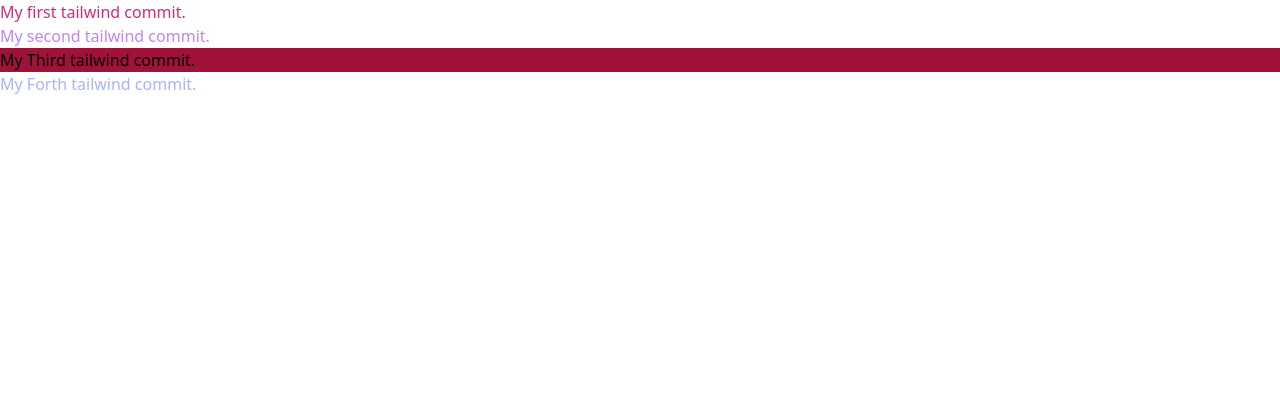
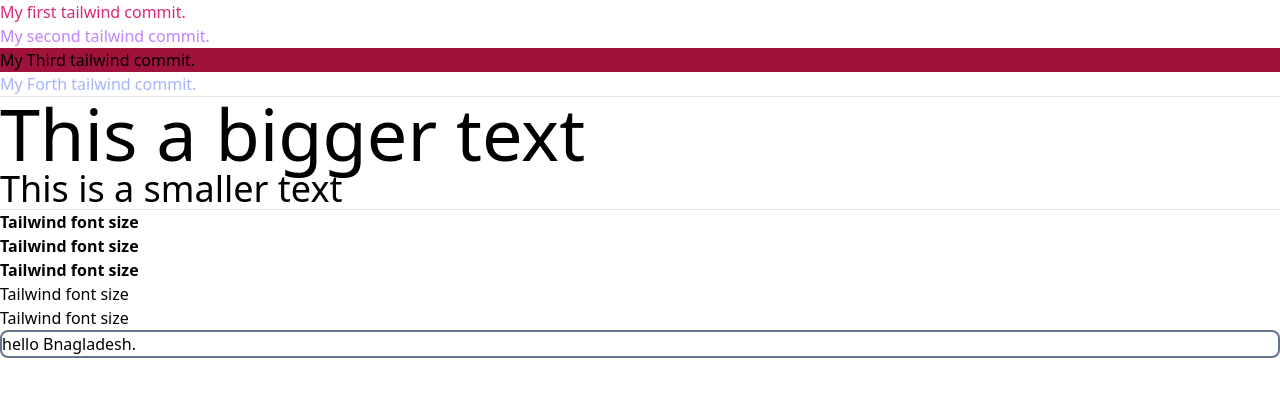
Before and after one commit to shakawat777/Tailwind, a plain HTML site: page index.html in a window 1280 px wide. Drawn offline with nearby package versions, Linux system fonts and the light colour scheme.

Commit message:
border style with tailwind css

```diff
--- a/index.html
+++ b/index.html
@@ -11,5 +11,17 @@
     <h2 class="text-purple-400">My second tailwind commit.</h2>
     <h3 class="bg-rose-800">My Third tailwind commit.</h3>
     <p class="text-indigo-300">My Forth tailwind commit.</p>
+    <hr>
+    <h1 class="text-7xl">This a bigger text</h1>
+    <h3 class="text-4xl">This is a smaller text</h3>
+    <hr>
+    <p class="font-extrabold">Tailwind font size</p>
+    <p class="font-bold">Tailwind font size</p>
+    <p class="font-semibold">Tailwind font size</p>
+    <p class="font-extralight">Tailwind font size</p>
+    <p>Tailwind font size</p>
+    <div class=" border-2 rounded-lg border-slate-500">
+        <p>hello Bnagladesh.</p>
+    </div>
 </body>
 </html>
```
